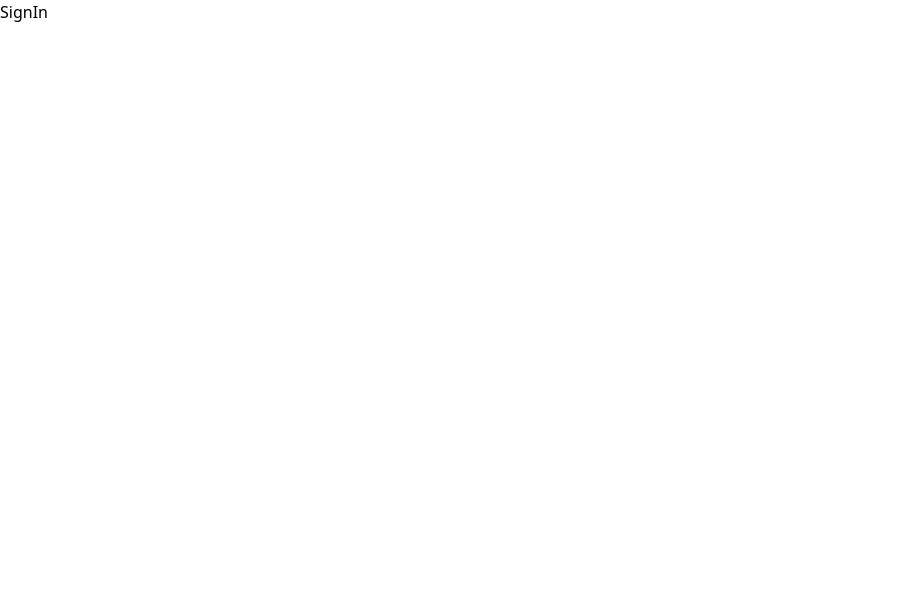
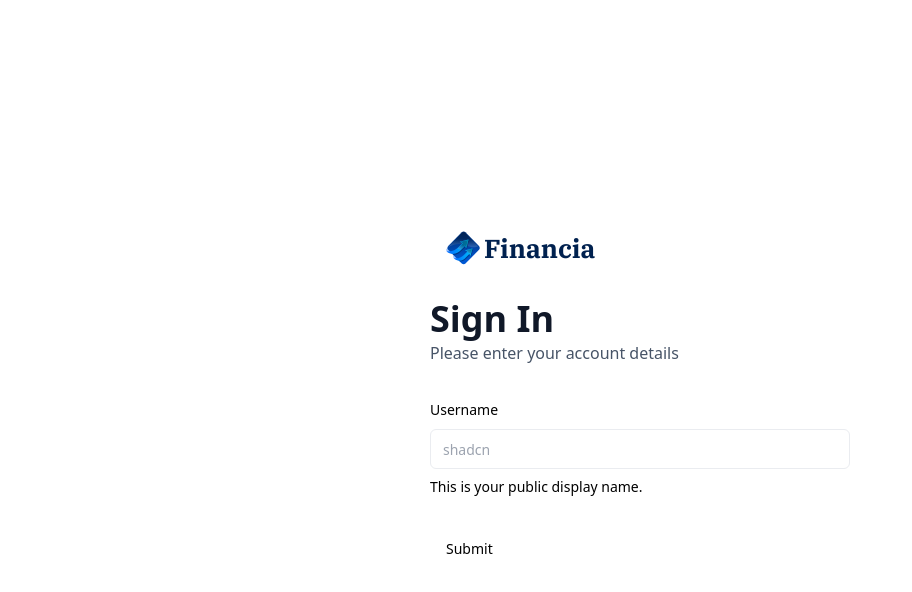
Before and after one commit to cald0145/Banking-App-V1, a Next.js app: page /sign-in in a window 1280 px wide. Shown: the top 592 px of the page, without its empty margins (0-912 px from the left). Built offline with nearby package versions, Linux system fonts and the light colour scheme.

Commit message:
Add AuthForm component and update sign-in and sign-up pages

```diff
--- a/app/(auth)/sign-in/page.tsx
+++ b/app/(auth)/sign-in/page.tsx
@@ -1,8 +1,16 @@
+import AuthForm from '@/components/AuthForm'
 import React from 'react'
 
 const SignIn = () => {
   return (
-    <div>SignIn</div>
+    <section className='
+    flex-center
+    size-full
+    max-sm:px-6'>
+      <AuthForm type='sign-in' />
+
+
+    </section>
   )
 }
 
--- a/app/(auth)/sign-up/page.tsx
+++ b/app/(auth)/sign-up/page.tsx
@@ -1,8 +1,16 @@
+import AuthForm from '@/components/AuthForm'
 import React from 'react'
 
 const SignUp = () => {
   return (
-    <div>SignUp</div>
+    <section className='
+    flex-center
+    size-full
+    max-sm:px-6'>
+      <AuthForm type='sign-up' />
+
+
+    </section>
   )
 }
 
--- /dev/null
+++ b/components/AuthForm.tsx
@@ -0,0 +1,103 @@
+"use client";
+
+import Image from "next/image";
+import Link from "next/link";
+import React, { useState } from "react";
+
+import { z } from "zod";
+import { zodResolver } from "@hookform/resolvers/zod";
+import { useForm } from "react-hook-form";
+import { Button } from "@/components/ui/button";
+import {
+  Form,
+  FormControl,
+  FormDescription,
+  FormField,
+  FormItem,
+  FormLabel,
+  FormMessage,
+} from "@/components/ui/form";
+import { Input } from "@/components/ui/input";
+
+const formSchema = z.object({
+  username: z.string().min(2, {
+    message: "Username must be at least 2 characters.",
+  }),
+});
+
+const AuthForm = ({ type }: { type: string }) => {
+  const [user, setUser] = useState(null);
+
+  // 1. Define your form.
+  const form = useForm<z.infer<typeof formSchema>>({
+    resolver: zodResolver(formSchema),
+    defaultValues: {
+      username: "",
+    },
+  });
+
+  // 2. Define a submit handler.
+  function onSubmit(values: z.infer<typeof formSchema>) {
+    // Do something with the form values.
+    // ✅ This will be type-safe and validated.
+    console.log(values);
+  }
+
+  return (
+    <section className="auth-form">
+      <header className="flex flex-col gap-5 md:gap-8">
+        <Link href="/" className="cursor-pointer flex items-center gap-1 px-4">
+          <Image
+            src="/icons/logo.svg"
+            width={34}
+            height={34}
+            alt="Financia Logo"
+          />
+          <h1 className="text-26 font-ibm-plex-serif font-bold text-black-1">
+            Financia
+          </h1>
+        </Link>
+
+        <div className="flex -flex-col gap-1 md:gap-3">
+          <h1 className="text-24 lg:text-36 font-semibold text-gray-900">
+            {user ? "Link Account" : type === "sign-in" ? "Sign In" : "Sign Up"}
+            <p className="text-16 font-normal text-gray-600">
+              {user
+                ? "Link your account to get started"
+                : "Please enter your account details"}
+            </p>
+          </h1>
+        </div>
+      </header>
+      {user ? (
+        <div className="flex flex-col gap-4">{/* Plaid account link */}</div>
+      ) : (
+        <>
+          <Form {...form}>
+            <form onSubmit={form.handleSubmit(onSubmit)} className="space-y-8">
+              <FormField
+                control={form.control}
+                name="username"
+                render={({ field }) => (
+                  <FormItem>
+                    <FormLabel>Username</FormLabel>
+                    <FormControl>
+                      <Input placeholder="shadcn" {...field} />
+                    </FormControl>
+                    <FormDescription>
+                      This is your public display name.
+                    </FormDescription>
+                    <FormMessage />
+                  </FormItem>
+                )}
+              />
+              <Button type="submit">Submit</Button>
+            </form>
+          </Form>
+        </>
+      )}
+    </section>
+  );
+};
+
+export default AuthForm;
--- /dev/null
+++ b/components/ui/form.tsx
@@ -0,0 +1,176 @@
+import * as React from "react"
+import * as LabelPrimitive from "@radix-ui/react-label"
+import { Slot } from "@radix-ui/react-slot"
+import {
+  Controller,
+  ControllerProps,
+  FieldPath,
+  FieldValues,
+  FormProvider,
+  useFormContext,
+} from "react-hook-form"
+
+import { cn } from "@/lib/utils"
+import { Label } from "@/components/ui/label"
+
+const Form = FormProvider
+
+type FormFieldContextValue<
+  TFieldValues extends FieldValues = FieldValues,
+  TName extends FieldPath<TFieldValues> = FieldPath<TFieldValues>
+> = {
+  name: TName
+}
+
+const FormFieldContext = React.createContext<FormFieldContextValue>(
+  {} as FormFieldContextValue
+)
+
+const FormField = <
+  TFieldValues extends FieldValues = FieldValues,
+  TName extends FieldPath<TFieldValues> = FieldPath<TFieldValues>
+>({
+  ...props
+}: ControllerProps<TFieldValues, TName>) => {
+  return (
+    <FormFieldContext.Provider value={{ name: props.name }}>
+      <Controller {...props} />
+    </FormFieldContext.Provider>
+  )
+}
+
+const useFormField = () => {
+  const fieldContext = React.useContext(FormFieldContext)
+  const itemContext = React.useContext(FormItemContext)
+  const { getFieldState, formState } = useFormContext()
+
+  const fieldState = getFieldState(fieldContext.name, formState)
+
+  if (!fieldContext) {
+    throw new Error("useFormField should be used within <FormField>")
+  }
+
+  const { id } = itemContext
+
+  return {
+    id,
+    name: fieldContext.name,
+    formItemId: `${id}-form-item`,
+    formDescriptionId: `${id}-form-item-description`,
+    formMessageId: `${id}-form-item-message`,
+    ...fieldState,
+  }
+}
+
+type FormItemContextValue = {
+  id: string
+}
+
+const FormItemContext = React.createContext<FormItemContextValue>(
+  {} as FormItemContextValue
+)
+
+const FormItem = React.forwardRef<
+  HTMLDivElement,
+  React.HTMLAttributes<HTMLDivElement>
+>(({ className, ...props }, ref) => {
+  const id = React.useId()
+
+  return (
+    <FormItemContext.Provider value={{ id }}>
+      <div ref={ref} className={cn("space-y-2", className)} {...props} />
+    </FormItemContext.Provider>
+  )
+})
+FormItem.displayName = "FormItem"
+
+const FormLabel = React.forwardRef<
+  React.ElementRef<typeof LabelPrimitive.Root>,
+  React.ComponentPropsWithoutRef<typeof LabelPrimitive.Root>
+>(({ className, ...props }, ref) => {
+  const { error, formItemId } = useFormField()
+
+  return (
+    <Label
+      ref={ref}
+      className={cn(error && "text-destructive", className)}
+      htmlFor={formItemId}
+      {...props}
+    />
+  )
+})
+FormLabel.displayName = "FormLabel"
+
+const FormControl = React.forwardRef<
+  React.ElementRef<typeof Slot>,
+  React.ComponentPropsWithoutRef<typeof Slot>
+>(({ ...props }, ref) => {
+  const { error, formItemId, formDescriptionId, formMessageId } = useFormField()
+
+  return (
+    <Slot
+      ref={ref}
+      id={formItemId}
+      aria-describedby={
+        !error
+          ? `${formDescriptionId}`
+          : `${formDescriptionId} ${formMessageId}`
+      }
+      aria-invalid={!!error}
+      {...props}
+    />
+  )
+})
+FormControl.displayName = "FormControl"
+
+const FormDescription = React.forwardRef<
+  HTMLParagraphElement,
+  React.HTMLAttributes<HTMLParagraphElement>
+>(({ className, ...props }, ref) => {
+  const { formDescriptionId } = useFormField()
+
+  return (
+    <p
+      ref={ref}
+      id={formDescriptionId}
+      className={cn("text-sm text-muted-foreground", className)}
+      {...props}
+    />
+  )
+})
+FormDescription.displayName = "FormDescription"
+
+const FormMessage = React.forwardRef<
+  HTMLParagraphElement,
+  React.HTMLAttributes<HTMLParagraphElement>
+>(({ className, children, ...props }, ref) => {
+  const { error, formMessageId } = useFormField()
+  const body = error ? String(error?.message) : children
+
+  if (!body) {
+    return null
+  }
+
+  return (
+    <p
+      ref={ref}
+      id={formMessageId}
+      className={cn("text-sm font-medium text-destructive", className)}
+      {...props}
+    >
+      {body}
+    </p>
+  )
+})
+FormMessage.displayName = "FormMessage"
+
+export {
+  useFormField,
+  Form,
+  FormItem,
+  FormLabel,
+  FormControl,
+  FormDescription,
+  FormMessage,
+  FormField,
+}
--- /dev/null
+++ b/components/ui/input.tsx
@@ -0,0 +1,25 @@
+import * as React from "react"
+
+import { cn } from "@/lib/utils"
+
+export interface InputProps
+  extends React.InputHTMLAttributes<HTMLInputElement> {}
+
+const Input = React.forwardRef<HTMLInputElement, InputProps>(
+  ({ className, type, ...props }, ref) => {
+    return (
+      <input
+        type={type}
+        className={cn(
+          "flex h-10 w-full rounded-md border border-input bg-background px-3 py-2 text-sm ring-offset-background file:border-0 file:bg-transparent file:text-sm file:font-medium placeholder:text-muted-foreground focus-visible:outline-none focus-visible:ring-2 focus-visible:ring-ring focus-visible:ring-offset-2 disabled:cursor-not-allowed disabled:opacity-50",
+          className
+        )}
+        ref={ref}
+        {...props}
+      />
+    )
+  }
+)
+Input.displayName = "Input"
+
+export { Input }
--- /dev/null
+++ b/components/ui/label.tsx
@@ -0,0 +1,26 @@
+"use client"
+
+import * as React from "react"
+import * as LabelPrimitive from "@radix-ui/react-label"
+import { cva, type VariantProps } from "class-variance-authority"
+
+import { cn } from "@/lib/utils"
+
+const labelVariants = cva(
+  "text-sm font-medium leading-none peer-disabled:cursor-not-allowed peer-disabled:opacity-70"
+)
+
+const Label = React.forwardRef<
+  React.ElementRef<typeof LabelPrimitive.Root>,
+  React.ComponentPropsWithoutRef<typeof LabelPrimitive.Root> &
+    VariantProps<typeof labelVariants>
+>(({ className, ...props }, ref) => (
+  <LabelPrimitive.Root
+    ref={ref}
+    className={cn(labelVariants(), className)}
+    {...props}
+  />
+))
+Label.displayName = LabelPrimitive.Root.displayName
+
+export { Label }
```
Also changed, not shown: package.json (+6 -2 lines), 1 other file (tests, documents, lock files or other folders).
